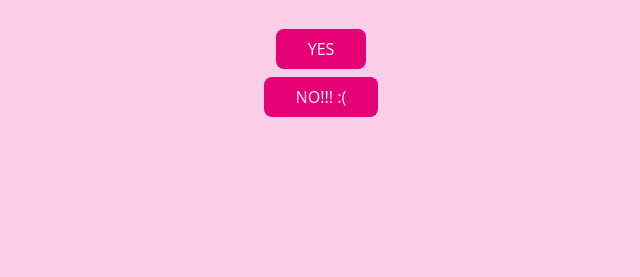
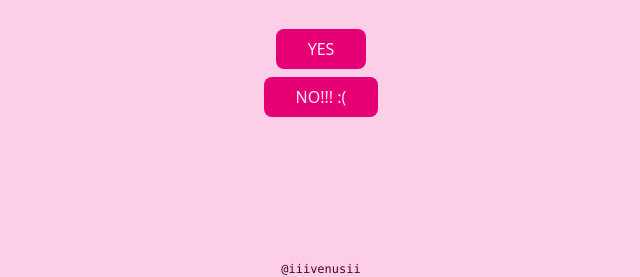
Before and after one commit to iiihassanii/do-you-love-me-back, a plain HTML site: page index.html in a window 1280 px wide. Shown: the part 640-917 px from the top of the page, without its empty margins (319-959 px from the left). Before the commit the page ends 885 px from the top, so only its background shows below. Drawn offline with nearby package versions, Linux system fonts and the light colour scheme.

Commit message:
Update index.html

```diff
--- a/index.html
+++ b/index.html
@@ -8,7 +8,9 @@
   <link rel="stylesheet" href="style.css">
   <link rel="icon" href="heart.svg"image/x-icon">
 </head>
+
 <body class="bg-pink-200">
+
   <div class="mt-4 flex justify-center flex-col items-center">
     <h1 class="text-xs font-mono text-pink-950 mb-2">FELLOW ME</h1>
     <a class="Btn" href="https://www.instagram.com/iiivenusii?igsh=MzAxZGRmdG42dXVn&utm_source=qr">
@@ -29,5 +31,9 @@
     <button id="noButton" class="mt-2 bg-pink-600 px-8 py-2 text-pink-100 cursor-pointer rounded-lg transition hover:scale-105 ease-in-out delay-100" type="button">NO!!! :(</button>
     <script src="app.js"></script>
   </div>
+
+  <footer class="mt-4 flex justify-center items-center">
+    <p class="text-xs font-mono text-pink-950">@iiivenusii</p>
+  </footer>
 </body>
 </html>
```
